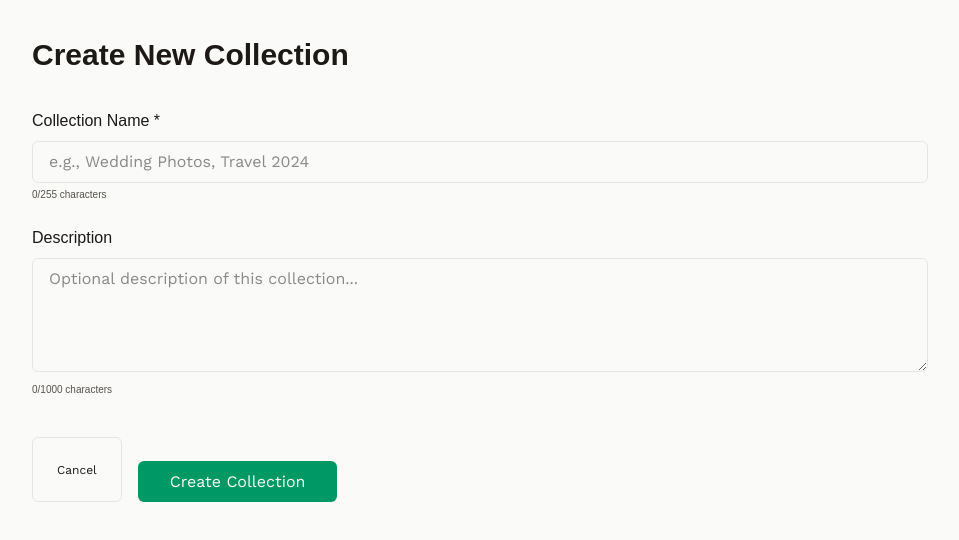
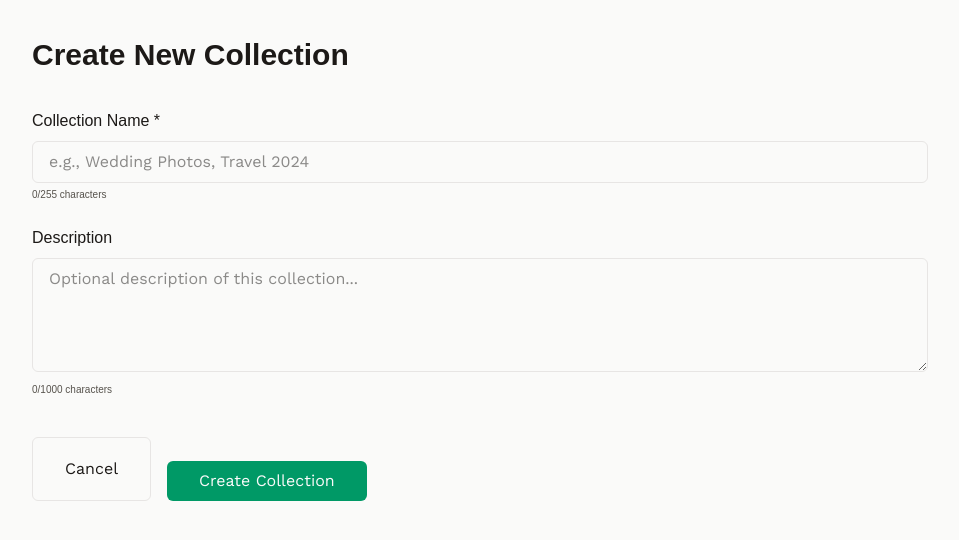
Before and after one commit to amariwyking/amariwyking, a Next.js app: page /admin/gallery/create in a window 1280 px wide. Shown: the top 540 px of the page, without its empty margins (160-1119 px from the left). Built offline with nearby package versions, Linux system fonts and the light colour scheme; a web font is replaced by a local one; what @civic/auth would draw is missing.

Commit message:
feat: introduce FormActionButton component and refactor button usage across gallery pages

```diff
--- a/src/app/admin/gallery/create/page.tsx
+++ b/src/app/admin/gallery/create/page.tsx
@@ -7,6 +7,7 @@ import FormField from '@/app/components/shared/forms/FormField';
 import FormErrorMessage from '@/app/components/shared/forms/FormErrorMessage';
 import FormProgressIndicator from '@/app/components/shared/forms/FormProgressIndicator';
 import SubmitButton from '@/app/components/shared/forms/SubmitButton';
+import FormActionButton from '@/app/components/shared/forms/FormActionButton';
 
 interface FormData {
   name: string;
@@ -160,13 +161,13 @@ export default function CreateCollectionPage() {
         </FormField>
 
         <div className="flex gap-4 pt-4">
-          <button
-            type="button"
+          <FormActionButton
+            variant="secondary"
+            size="md"
             onClick={() => router.back()}
-            className="px-6 py-2 text-sm border border-border rounded-md text-foreground bg-background hover:bg-muted transition-colors font-work-sans"
           >
             Cancel
-          </button>
+          </FormActionButton>
 
           <SubmitButton
             isSubmitting={isSubmitting}
--- a/src/app/admin/gallery/page.tsx
+++ b/src/app/admin/gallery/page.tsx
@@ -5,6 +5,7 @@ import Link from 'next/link';
 import Image from 'next/image';
 import { PlusCircle } from 'iconoir-react';
 import FormLayout from '@/app/components/shared/forms/FormLayout';
+import FormActionButton from '@/app/components/shared/forms/FormActionButton';
 import { Tables } from '@/app/types/supabase';
 
 type Collection = Tables<'gallery_collection'> & {
@@ -59,12 +60,13 @@ export default function GalleryManagementPage() {
         <div className="flex items-center justify-center py-12">
           <div className="text-center">
             <p className="text-destructive font-kode-mono mb-4">{error}</p>
-            <button
+            <FormActionButton
+              variant="primary"
+              size="md"
               onClick={fetchCollections}
-              className="px-4 py-2 bg-primary text-primary-foreground rounded-md hover:bg-primary/90 transition-colors font-work-sans"
             >
               Try Again
-            </button>
+            </FormActionButton>
           </div>
         </div>
       </FormLayout>
@@ -152,21 +154,25 @@ export default function GalleryManagementPage() {
 
                   {/* Action Buttons */}
                   <div className="flex gap-2">
-                    <Link
-                      href={`/admin/gallery/${collection.id}/edit`}
-                      className="flex-1 px-3 py-2 bg-primary text-primary-foreground text-sm rounded-md hover:bg-primary/90 transition-colors text-center font-work-sans"
-                    >
-                      Edit
+                    <Link href={`/admin/gallery/${collection.id}/edit`} className="flex-1">
+                      <FormActionButton
+                        variant="primary"
+                        size="sm"
+                        fullWidth
+                      >
+                        Edit
+                      </FormActionButton>
                     </Link>
-                    <button
+                    <FormActionButton
+                      variant="destructive"
+                      size="sm"
                       onClick={() => {
                         // TODO: Implement delete functionality
                         console.log('Delete collection:', collection.id);
                       }}
-                      className="px-3 py-2 bg-destructive text-destructive-foreground text-sm rounded-md hover:bg-destructive/90 transition-colors font-work-sans"
                     >
                       Delete
-                    </button>
+                    </FormActionButton>
                   </div>
                 </div>
               </div>
--- /dev/null
+++ b/src/app/components/shared/forms/FormActionButton.tsx
@@ -0,0 +1,56 @@
+import { ReactNode } from 'react';
+
+interface FormActionButtonProps {
+  children: ReactNode;
+  variant?: 'primary' | 'secondary' | 'destructive';
+  size?: 'sm' | 'md' | 'lg';
+  fullWidth?: boolean;
+  disabled?: boolean;
+  type?: 'button' | 'submit' | 'reset';
+  onClick?: () => void;
+  className?: string;
+}
+
+export default function FormActionButton({
+  children,
+  variant = 'primary',
+  size = 'md',
+  fullWidth = false,
+  disabled = false,
+  type = 'button',
+  onClick,
+  className = ''
+}: FormActionButtonProps) {
+  const baseStyles = 'font-medium focus:outline-none focus:ring-2 focus:ring-offset-2 focus:ring-ring transition-colors rounded-md font-work-sans';
+
+  const variantStyles = {
+    primary: disabled
+      ? 'bg-muted cursor-not-allowed text-muted-foreground'
+      : 'bg-primary hover:bg-primary/90 text-primary-foreground',
+    secondary: disabled
+      ? 'bg-muted cursor-not-allowed text-muted-foreground border border-border'
+      : 'bg-background hover:bg-muted text-foreground border border-border',
+    destructive: disabled
+      ? 'bg-muted cursor-not-allowed text-muted-foreground'
+      : 'bg-destructive hover:bg-destructive/90 text-destructive-foreground'
+  };
+
+  const sizeStyles = {
+    sm: 'px-3 py-1.5 text-xs',
+    md: 'px-6 sm:px-8 py-3 sm:py-2 text-sm sm:text-base',
+    lg: 'px-8 py-4 text-base sm:text-lg'
+  };
+
+  const widthStyles = fullWidth ? 'w-full' : 'w-full sm:w-auto';
+
+  return (
+    <button
+      type={type}
+      onClick={onClick}
+      disabled={disabled}
+      className={`${baseStyles} ${variantStyles[variant]} ${sizeStyles[size]} ${widthStyles} ${className}`}
+    >
+      {children}
+    </button>
+  );
+}
--- a/src/app/components/shared/forms/SubmitButton.tsx
+++ b/src/app/components/shared/forms/SubmitButton.tsx
@@ -1,3 +1,5 @@
+import FormActionButton from './FormActionButton';
+
 interface SubmitButtonProps {
   isSubmitting: boolean;
   loadingText?: string;
@@ -15,23 +17,17 @@ export default function SubmitButton({
   className = "",
   disabled = false
 }: SubmitButtonProps) {
-  const isDisabled = isSubmitting || disabled;
-
   return (
     <div className={`flex justify-end pt-4 sm:pt-6 ${className}`}>
-      <button
+      <FormActionButton
         type="submit"
-        disabled={isDisabled}
-        className={`${fullWidth ? 'w-full' : 'w-full sm:w-auto'} px-6 sm:px-8 py-3 sm:py-2 text-sm sm:text-base rounded-md font-medium focus:outline-none focus:ring-2 focus:ring-offset-2 focus:ring-ring transition-colors ${
-          isDisabled
-            ? 'bg-muted cursor-not-allowed text-muted-foreground'
-            : 'bg-primary hover:bg-primary/90 text-primary-foreground'
-        }`}
+        variant="primary"
+        size="md"
+        fullWidth={fullWidth}
+        disabled={isSubmitting || disabled}
       >
-        <span className="font-work-sans">
-          {isSubmitting ? (loadingText || 'Submitting...') : submitText}
-        </span>
-      </button>
+        {isSubmitting ? (loadingText || 'Submitting...') : submitText}
+      </FormActionButton>
     </div>
   );
 }
```
